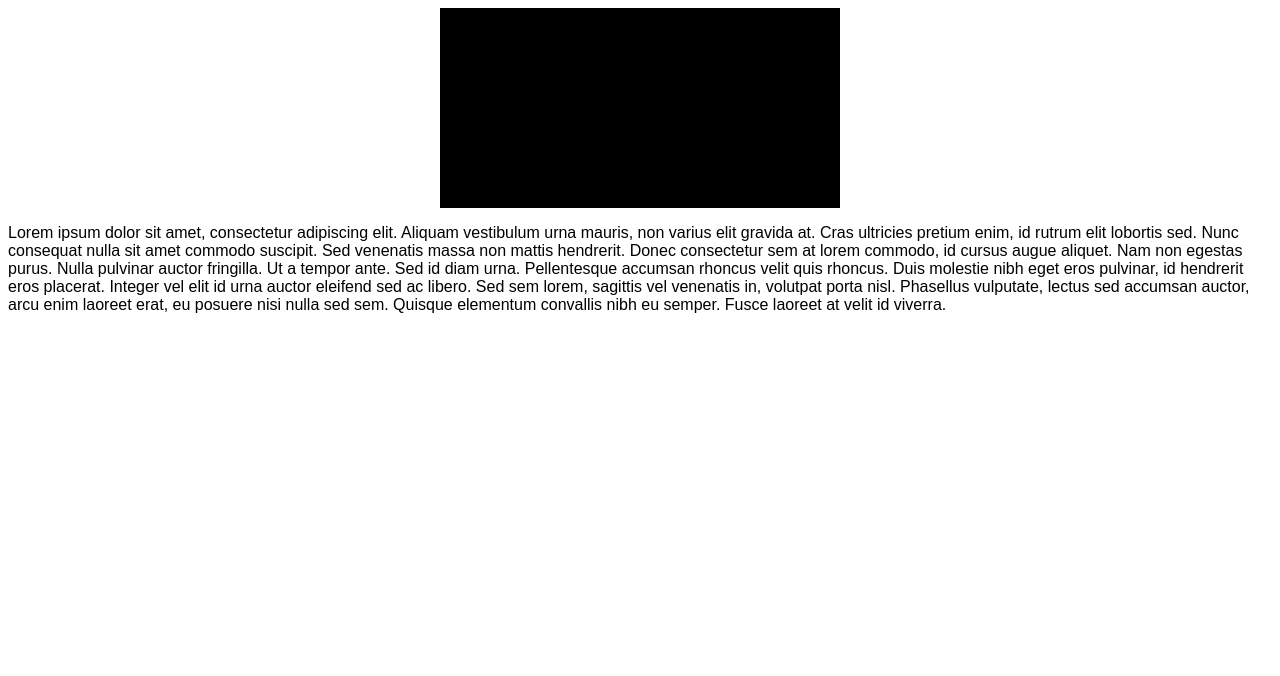
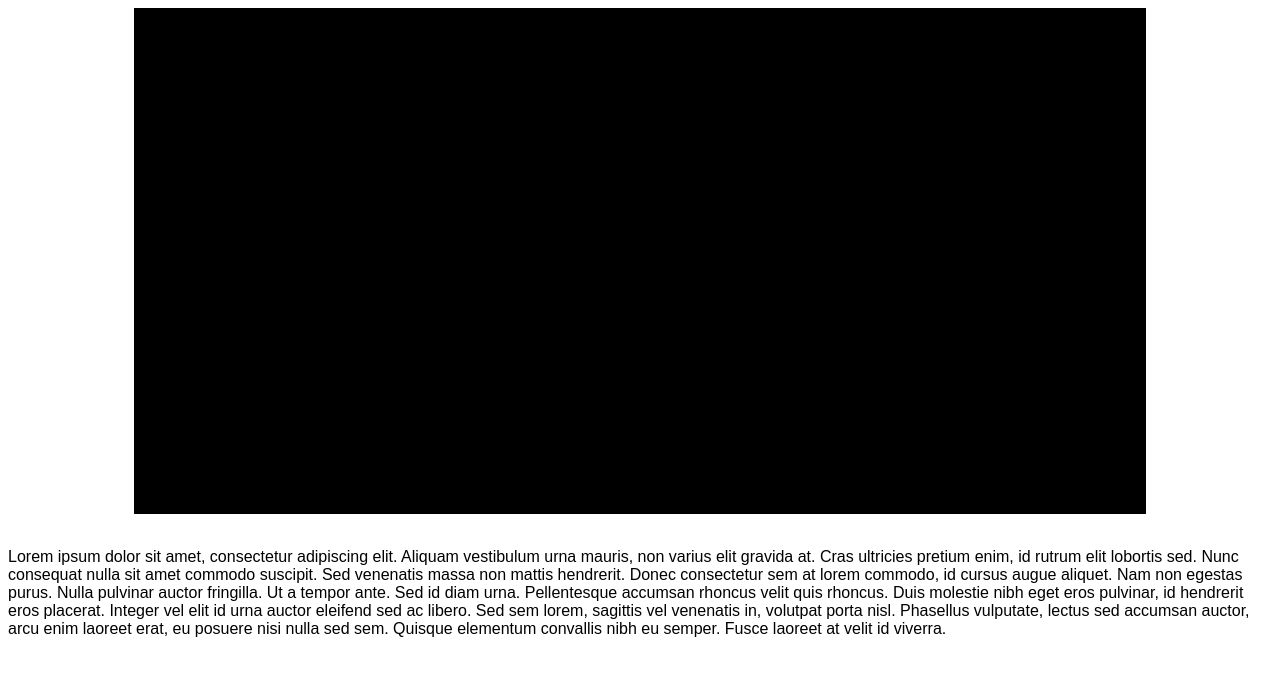
Before and after one commit to arocull/flight-of-phoenix, a website: page src/client/index.html in a window 1280 px wide. Drawn offline with Linux system fonts and the light colour scheme.

Commit message:
Canvas resizing and console consistency

```diff
--- a/src/client/css/master.css
+++ b/src/client/css/master.css
@@ -2,12 +2,26 @@
     font-family: Arial, Helvetica, sans-serif;
 }
 
+/* Canvas Element, where game is drawn
+* Note that we do not manage height here.
+* We manage canvas height in engine.js to force
+* a 2:1 aspect ratio (helps keep rendering consistent).
+*/
 canvas {
     background-color: black;
     display: block;
-    max-width: 100%;
-    max-height: 100vh;
-    min-width: 300px;
-    min-height: 200px;
+    max-width: 95%;
+    min-width: 200px;
+    width: 80%;
     margin: auto;
 }
+
+/* If the user has a wide screen, we limit the game
+* width so the canvas height does not go offscreen.
+*/
+@media (min-width: 90vmax) and (max-height: 40vmax) {
+    canvas {
+        max-width: 75%;
+        width: 50%;
+    }
+}
--- a/src/client/index.html
+++ b/src/client/index.html
@@ -14,9 +14,10 @@
         <script src="scripts/engine.js" type="text/javascript"></script>
     </head>
     <body>
-        <canvas id="game">
+        <canvas id="game"></canvas>
 
-        </canvas>
+        <br />
+
         <p>
             Lorem ipsum dolor sit amet, consectetur adipiscing elit. Aliquam vestibulum urna mauris, non varius elit gravida at. Cras ultricies pretium enim, id rutrum elit lobortis sed. Nunc consequat nulla sit amet commodo suscipit. Sed venenatis massa non mattis hendrerit. Donec consectetur sem at lorem commodo, id cursus augue aliquet. Nam non egestas purus. Nulla pulvinar auctor fringilla. Ut a tempor ante. Sed id diam urna. Pellentesque accumsan rhoncus velit quis rhoncus. Duis molestie nibh eget eros pulvinar, id hendrerit eros placerat. Integer vel elit id urna auctor eleifend sed ac libero. Sed sem lorem, sagittis vel venenatis in, volutpat porta nisl. Phasellus vulputate, lectus sed accumsan auctor, arcu enim laoreet erat, eu posuere nisi nulla sed sem. Quisque elementum convallis nibh eu semper. Fusce laoreet at velit id viverra.
         </p>
--- a/src/client/scripts/engine.js
+++ b/src/client/scripts/engine.js
@@ -8,8 +8,9 @@
 */
 
 
-
-console.log('Module ENGINE loaded');
+// DECLARE GLOBALS //
+let canvas;
+let context;
 
 
 // GAME LOOP //
@@ -20,6 +21,9 @@ function doFrame(newTime) {
     // Update lastTime to this new time
     lastTime = newTime;
 
+    // Lock canvas height to stay proportional with width
+    canvas.height = canvas.width * 1/2;
+
     // Game Loop
 
     return window.requestAnimationFrame(doFrame);
@@ -29,5 +33,14 @@ function doFrame(newTime) {
 // ON PAGE LOAD //
 window.onload = function() {
     console.log("Page loaded! Starting engine.");
+
+    // Set global variables
+    canvas = document.getElementById('game');
+    context = canvas.getContext('2d');
+
+    // Bind game loop
     window.requestAnimationFrame(doFrame);
 };
+
+
+console.log('Module ENGINE loaded');
--- a/src/client/scripts/engine/prop.js
+++ b/src/client/scripts/engine/prop.js
@@ -62,4 +62,4 @@ Prop.prototype.isPointInside = function(point) {
     );
 }
 
-console.log("Module PROP loaded!");
+console.log("Module PROP loaded");
--- a/src/client/scripts/engine/ray.js
+++ b/src/client/scripts/engine/ray.js
@@ -88,3 +88,6 @@ Ray.prototype.pointDistance = function(point) {
     const cross = point.subtract(this.start);
     return this.direction.cross(cross);
 }
+
+
+console.log("Module RAY loaded");
```
